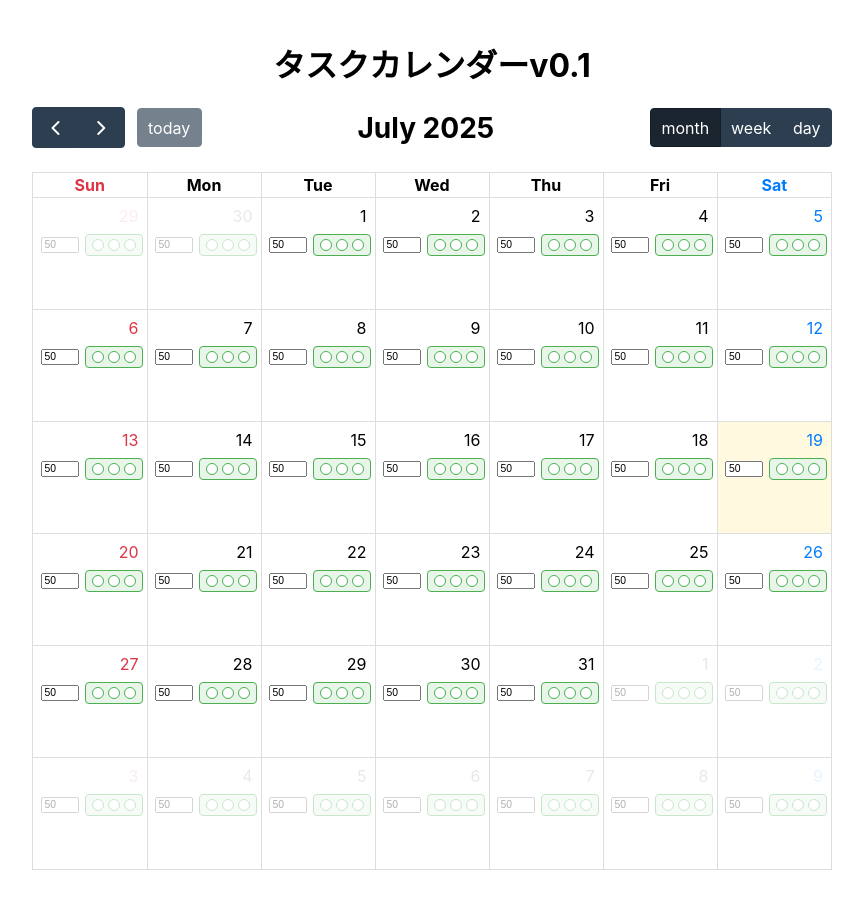
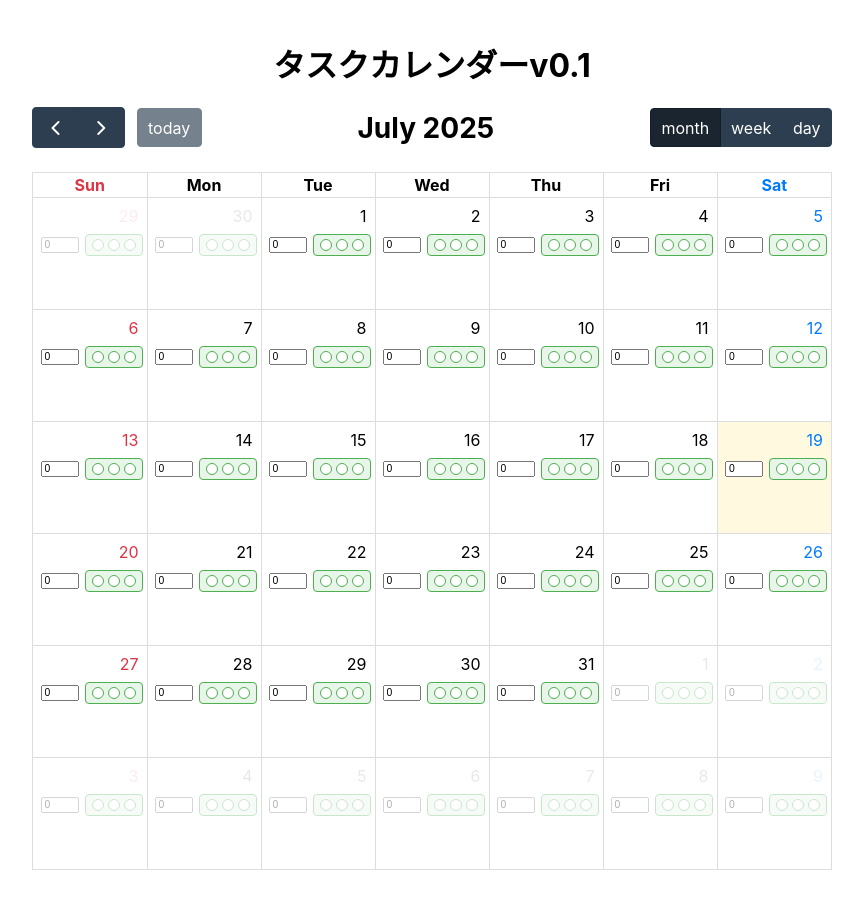
Before and after one commit to eletim/task_calendar, a React (Create React App) app in the folder frontend/: page / in a window 1280 px wide. Shown: the whole page, without its empty margins (208-1071 px from the left). Built offline with nearby package versions, Linux system fonts and the light colour scheme; no server answers.

Commit message:
fix: routineの内部データが実際の日付より一日前になってしまう不整合を修正した

```diff
--- a/frontend/src/App.js
+++ b/frontend/src/App.js
@@ -30,6 +30,24 @@ export default function App() {
     fetch('/api/routines').then(r => r.json()).then(setRoutines);
   }, []);
 
+// 日付をローカルで YYYY-MM-DD に
+const toYmd = (d) => {
+  const y = d.getFullYear();
+  const m = String(d.getMonth() + 1).padStart(2, '0');
+  const day = String(d.getDate()).padStart(2, '0');
+  return `${y}-${m}-${day}`;
+};
+
+// デバッグ出力用
+const debugDate = (label, argDateObj, argDateStr) => {
+  console.log(label, {
+    argDateStr,                           // FullCalendarが渡す文字列
+    iso: argDateObj.toISOString(),        // UTC基準
+    localYmd: toYmd(argDateObj),          // ローカル基準
+    tzOffsetMin: argDateObj.getTimezoneOffset(), // 分
+    argDateObj
+  });
+};
 
   ///////////////////////
   // 日付クリック時の処理 //
@@ -81,6 +99,7 @@ export default function App() {
 
   // 次に埋めるインデックスを計算して toggleCircle を呼び出す
   const handleBoxClick = (dateStr) => {
+    console.log('handleBoxClick', { dateStr, rec: routines[dateStr] });
     const rec = routines[dateStr] || { flags:[false,false,false], value:0 };
     const arr = rec.flags;
     const filledCount = arr.filter(v => v).length;
@@ -126,8 +145,8 @@ export default function App() {
 
   // 日セルをカスタム描画
   const renderDayCell = (arg) => {
-    const dateStr = arg.date.toISOString().slice(0,10);
-    const rec = routines[dateStr] || { flags:[false,false,false], value:50 };
+    const dateStr = toYmd(arg.date);
+    const rec = routines[dateStr] || { flags:[false,false,false], value:0 };
     const arr = rec.flags;
     const val = rec.value;
 
```
